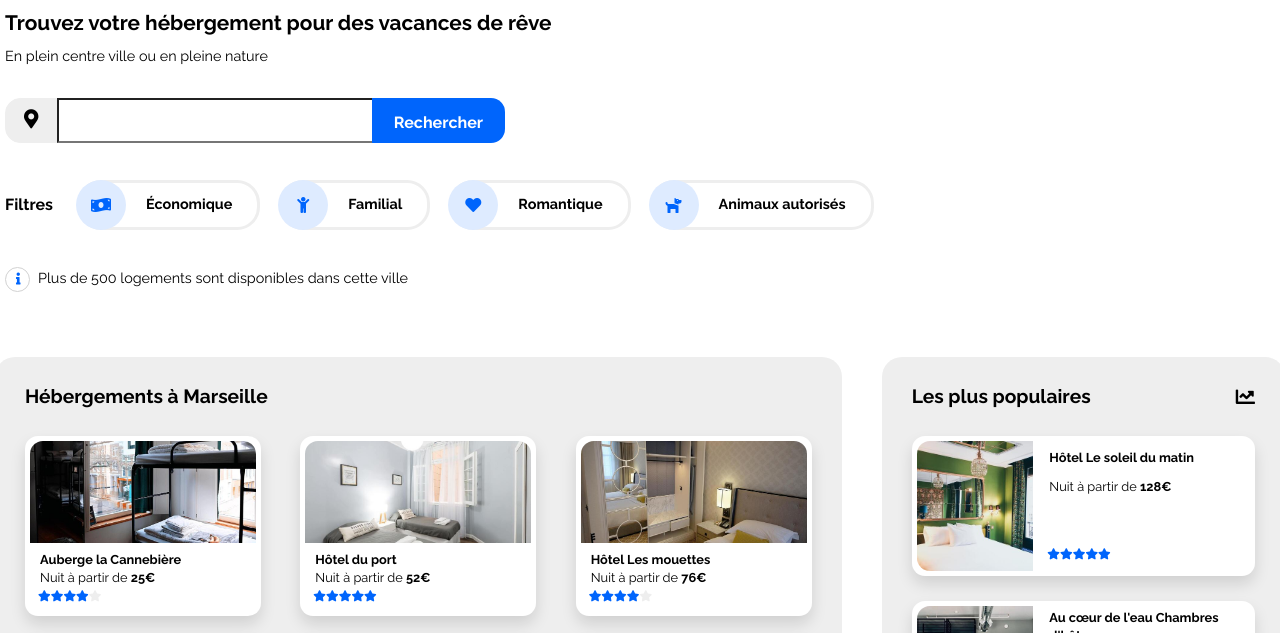
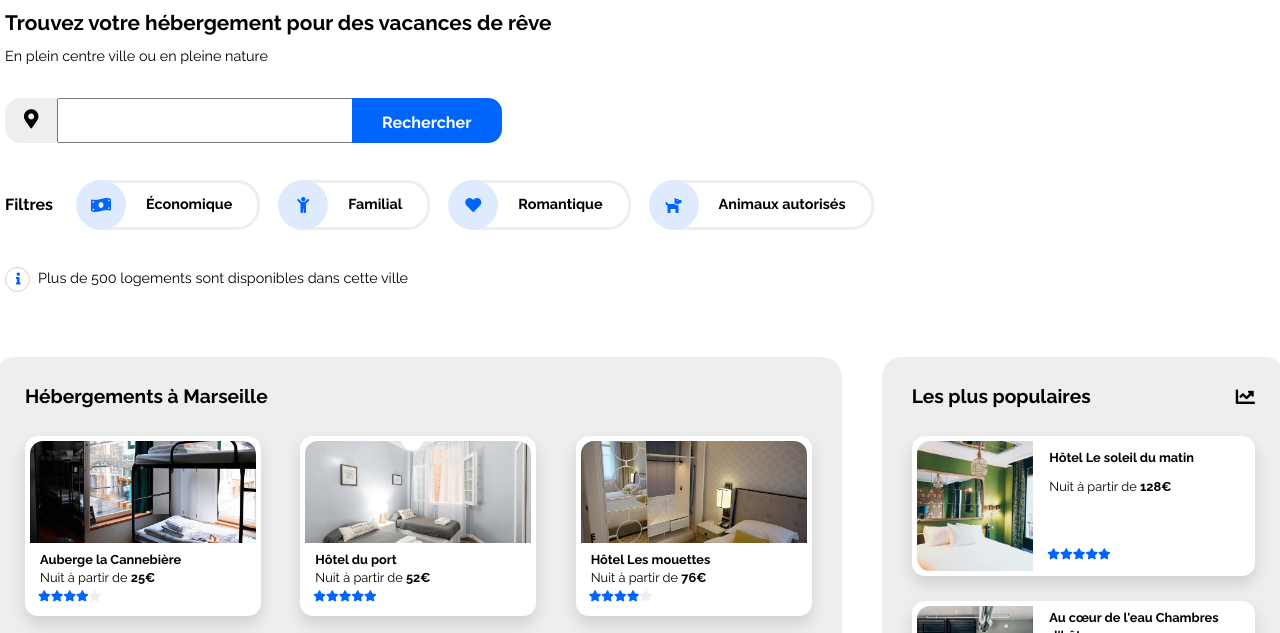
Before and after one commit to johanb83/johanbonnot_2_15082021, a plain HTML site: page index.html in a window 1280 px wide. Shown: the part 97-730 px from the top of the page. Drawn offline with Linux system fonts and the light colour scheme.

Commit message:
Update style.css

```diff
--- a/css/style.css
+++ b/css/style.css
@@ -205,18 +205,6 @@ main {
        background-color: var(--grey);
        border-radius: 0.8em 0 0 0.8em;
        border: 1px solid var(--grey);
-}
-.form_input{
-       width: 70%;
-       font-family: var(--font);
-       font-size: 0.795em;
-       padding: 14px;
-       border-radius: 0px;
-}
-.form_input:focus {
-       outline: none;
-       border-color: var(--blue);
-       padding-right:35px;
 }
 .submit_btn {
        border: none;
```
